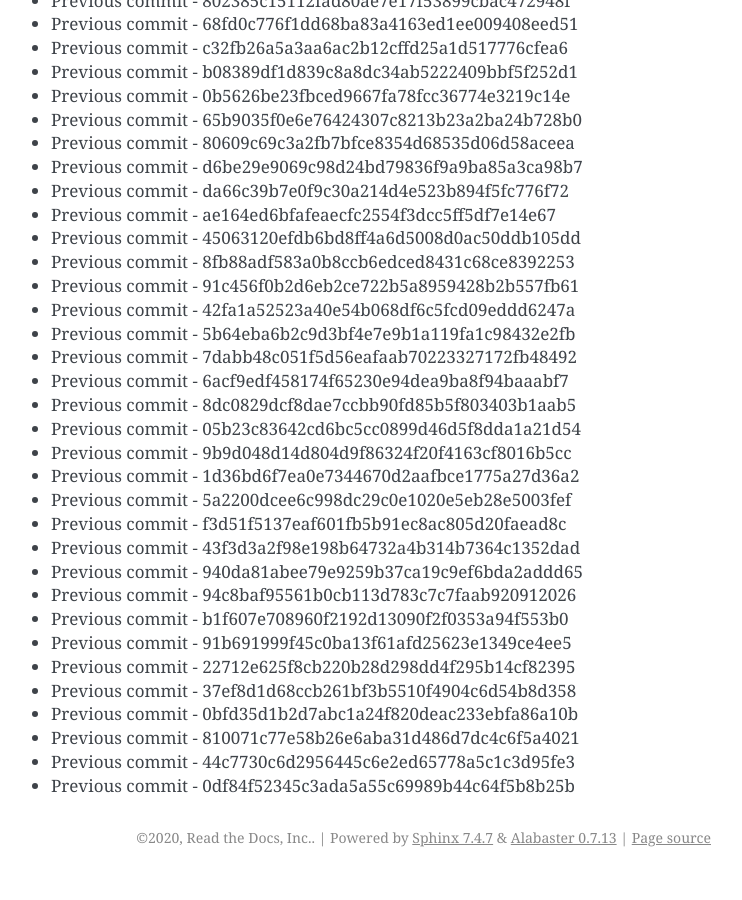
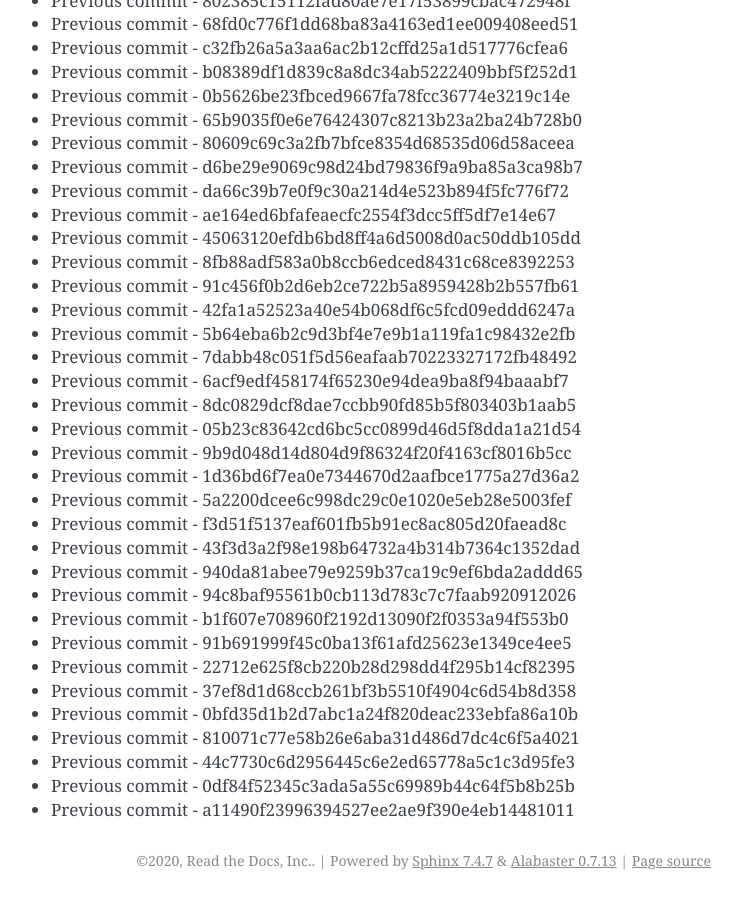
Before and after one commit to readthedocs/rtd-git-stresstest, a Sphinx documentation site: the page built from docs/updates.rst, in a window 1280 px wide and 900 px high, scrolled down 81493 px. Shown: the whole window, without its empty margins (399-1141 px from the left). Built offline with Sphinx 7.4.7, drawn with Linux system fonts in a browser that asks for light colours; before the commit the page ends 82370 px from its top, so only the background shows below that.

Commit message:
Generating commit from previous: a11490f23996394527ee2ae9f390e4eb14481011

```diff
--- a/docs/updates.rst
+++ b/docs/updates.rst
@@ -3456,3 +3456,4 @@ It can be tested for any performance characteristics.
 * Previous commit - 810071c77e58b26e6aba31d486d7dc4c6f5a4021
 * Previous commit - 44c7730c6d2956445c6e2ed65778a5c1c3d95fe3
 * Previous commit - 0df84f52345c3ada5a55c69989b44c64f5b8b25b
+* Previous commit - a11490f23996394527ee2ae9f390e4eb14481011
```
